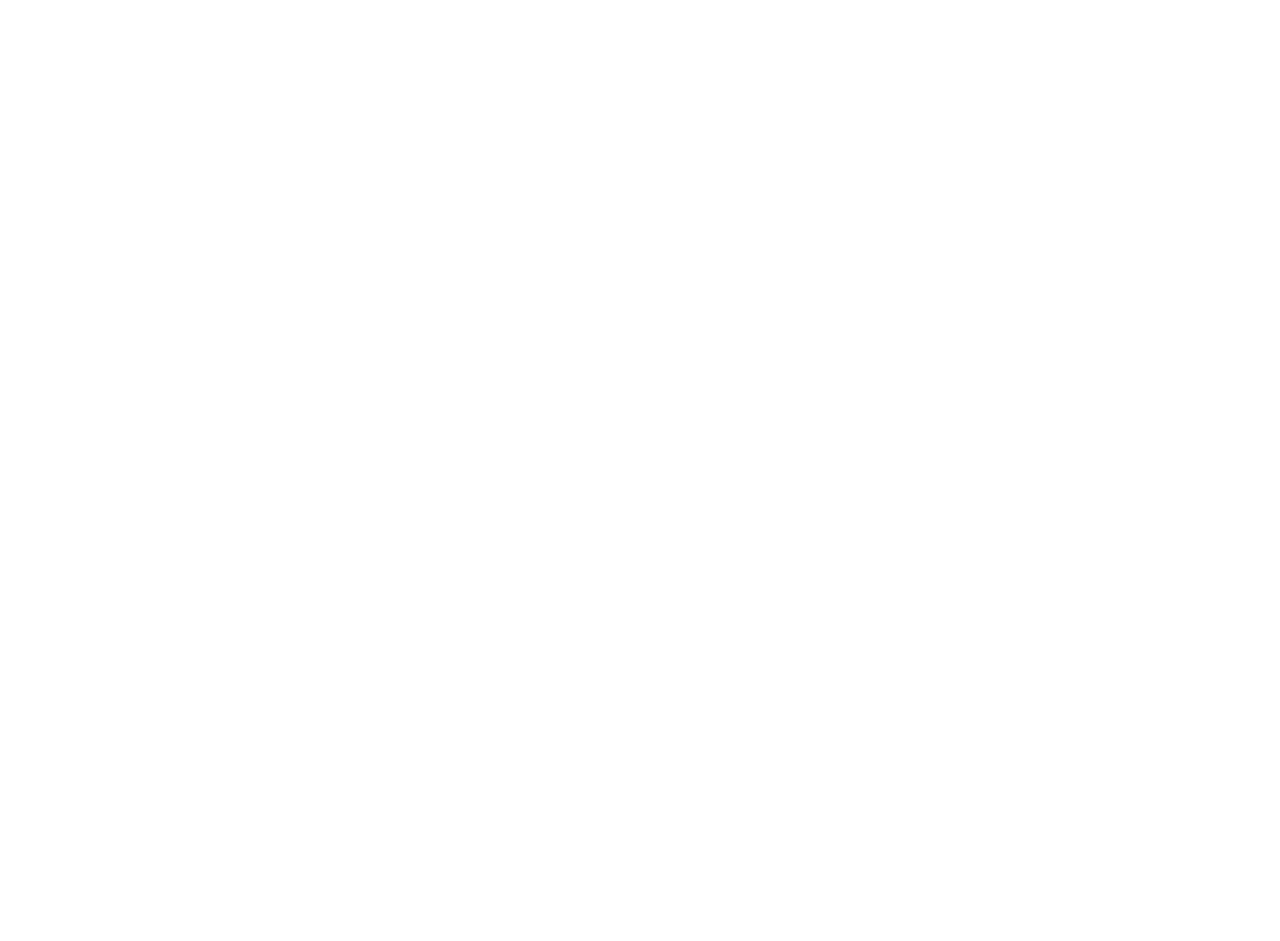
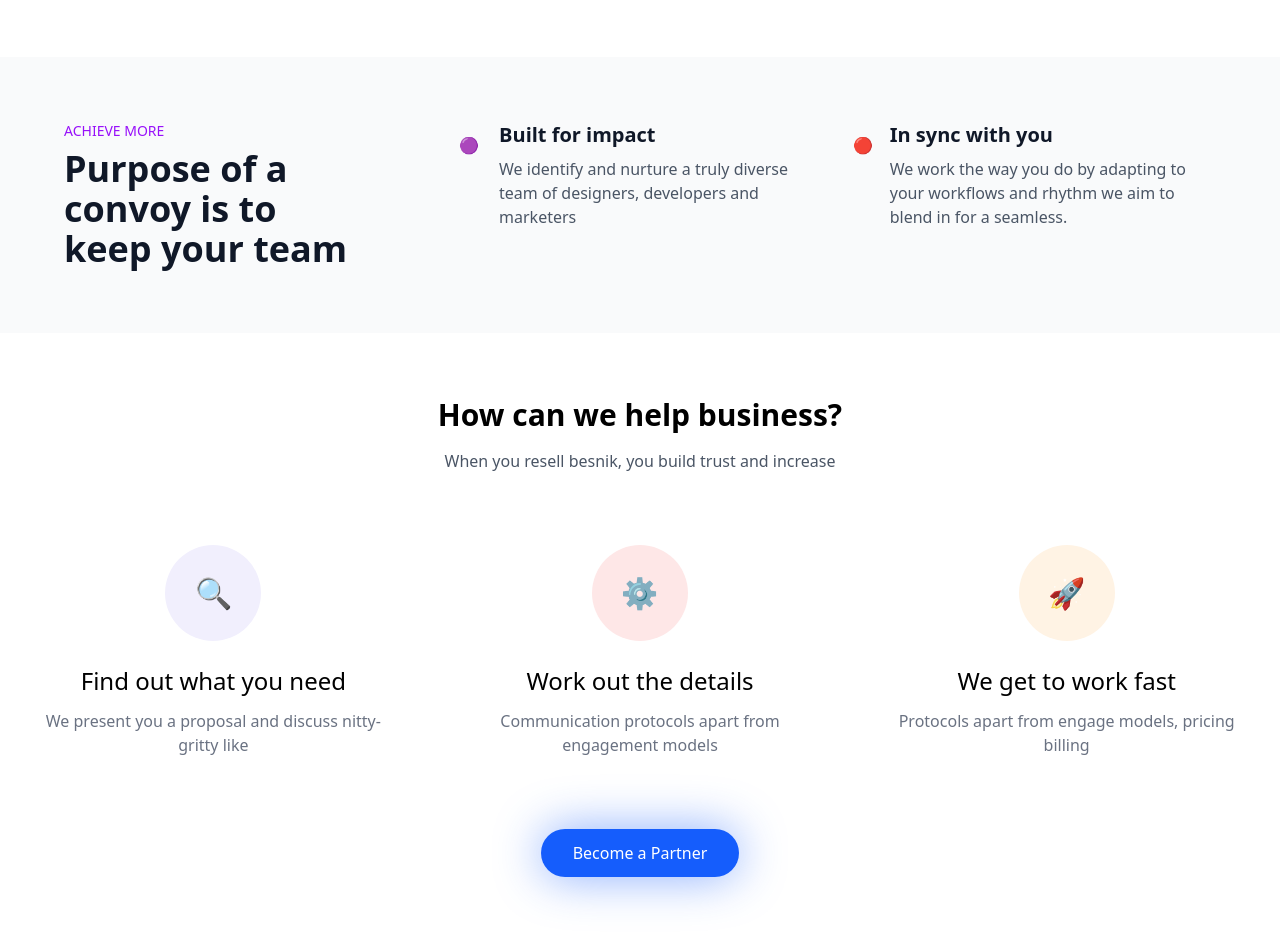
Before and after one commit to roysreejan/Modern_Business_Landing_Page, a React (Vite) app: page / in a window 1280 px wide. Shown: the part 1020-1961 px from the top of the page. Before the commit the page ends 1077 px from the top, so only its background shows below. Built offline with nearby package versions, Linux system fonts and the light colour scheme.

Commit message:
About us section added

```diff
--- a/src/App.jsx
+++ b/src/App.jsx
@@ -1,7 +1,9 @@
 import "./App.css";
 import CompanyLogo from "./components/CompanyLogo";
+import FeaturesSection from "./components/FeaturesSection";
 import Hero from "./components/Hero";
 import Navbar from "./components/Navbar";
+import PurposeSection from "./components/PurposeSection";
 
 function App() {
   return (
@@ -11,6 +13,8 @@
         <Navbar />
         <Hero />
         <CompanyLogo />
+        <PurposeSection />
+        <FeaturesSection />
       </div>
     </main>
   );
--- /dev/null
+++ b/src/components/FeaturesSection.jsx
@@ -0,0 +1,65 @@
+import React from "react";
+
+const FeaturesSection = () => {
+  const features = [
+    {
+      icon: "🔍",
+      title: "Find out what you need",
+      description: "We present you a proposal and discuss nitty-gritty like",
+    },
+    {
+      icon: "⚙️",
+      title: "Work out the details",
+      description: "Communication protocols apart from engagement models",
+    },
+    {
+      icon: "🚀",
+      title: "We get to work fast",
+      description: "Protocols apart from engage models, pricing billing",
+    },
+  ];
+  return (
+    <section className="max-w-7xl mx-auto px-4 py-16">
+      {/* heading texts */}
+      <div className="text-center mb-12">
+        <h2 className="text-3xl font-bold mb-4">How can we help business?</h2>
+        <p className="text-gray-600">
+          When you resell besnik, you build trust and increase
+        </p>
+      </div>
+
+      {/* features box */}
+      <div className="grid grid-cols-1 md:grid-cols-3 gap-8">
+        {features.map((feature, index) => (
+          <div
+            key={index}
+            className="flex flex-col text-center items-center p-6"
+          >
+            <div
+              className="w-24 h-24 rounded-full mb-6 flex items-center justify-center"
+              style={{
+                backgroundColor:
+                  index === 0 ? "#F1EFFD" : index === 1 ? "#FEE7E7" : "#FFF3E4",
+              }}
+            >
+              <div className="text-3xl">{feature.icon}</div>
+            </div>
+
+            <h3 className="text-2xl font-medium mb-3">{feature.title}</h3>
+            <p className="text-gray-500 text-center">{feature.description}</p>
+          </div>
+        ))}
+      </div>
+
+      {/* button */}
+      <div className="text-center mt-12">
+        <button className="bg-blue-600 text-white cursor-pointer px-8 py-3 rounded-full font-medium hover:bg-blue-700 transition-colors relative">
+          Become a Partner
+          <div className="absolute -z-10 w-full h-full rounded-full bg-blue-600/50 blur-xl top-0 left-0"></div>
+        </button>
+      </div>
+    </section>
+  );
+};
+
+export default FeaturesSection;
--- /dev/null
+++ b/src/components/PurposeSection.jsx
@@ -0,0 +1,55 @@
+import React from "react";
+
+const PurposeSection = () => {
+  const features = [
+    {
+      icon: "🟣", // Replace with your actual icon component or image
+      title: "Built for impact",
+      description:
+        "We identify and nurture a truly diverse team of designers, developers and marketers",
+    },
+    {
+      icon: "🔴", // Replace with your actual icon component or image
+      title: "In sync with you",
+      description:
+        "We work the way you do by adapting to your workflows and rhythm we aim to blend in for a seamless.",
+    },
+  ];
+  return (
+    <section className="w-full bg-gray-50 py-16 px-4 sm:px-6 md:px-8" id="about">
+      <div className="max-w-6xl mx-auto">
+        <div className="grid md:grid-cols-3 grid-cols-1 gap-8">
+          {/* heading text */}
+          <div className="">
+            <p className="text-sm text-purple-600 font-medium mb-2">
+              ACHIEVE MORE
+            </p>
+            <h2 className="text-3xl md:w-4/5 w-full md:text-4xl font-bold text-gray-900">
+              Purpose of a convoy is to keep your team
+            </h2>
+          </div>
+
+          {/* bullet points */}
+          <div className="col-span-2 grid grid-cols-1 md:grid-cols-2 justify-between gap-8">
+            {features.map((feature, index) => (
+              <div key={index} className="flex space-x-4">
+                <div className="w-12 h-12 flex items-center justify-start rounded-lg">
+                  {feature.icon}
+                </div>
+
+                <div>
+                  <h3 className="text-xl font-semibold text-gray-900 mb-2">
+                    {feature.title}
+                  </h3>
+                  <p className="text-gray-600">{feature.description}</p>
+                </div>
+              </div>
+            ))}
+          </div>
+        </div>
+      </div>
+    </section>
+  );
+};
+
+export default PurposeSection;
```
Also changed, not shown: src/assets/data.js (indentation only).
